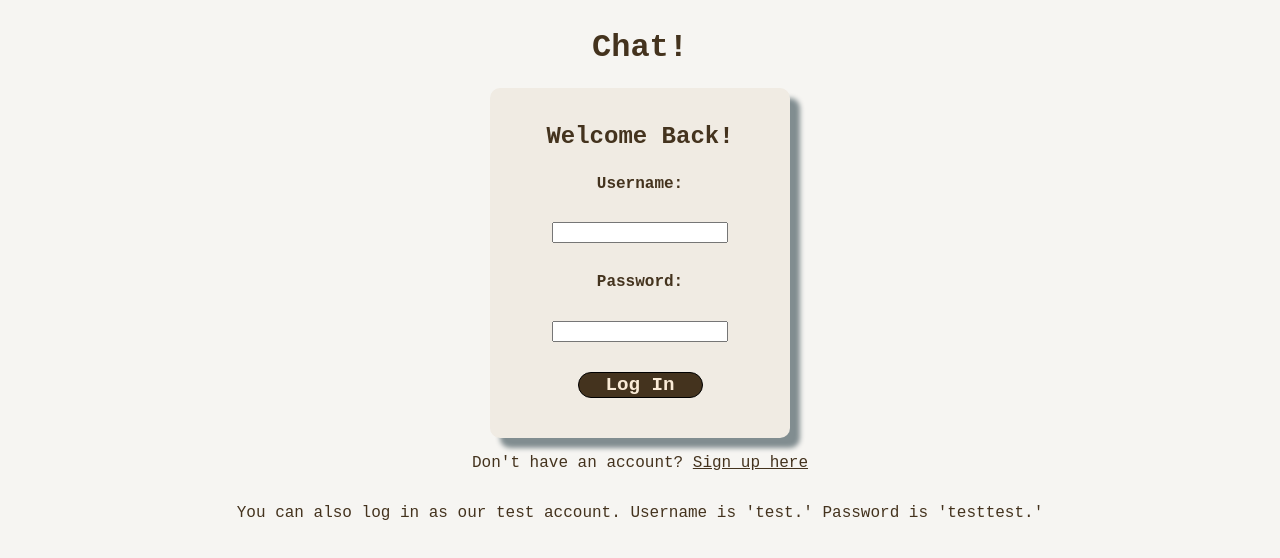
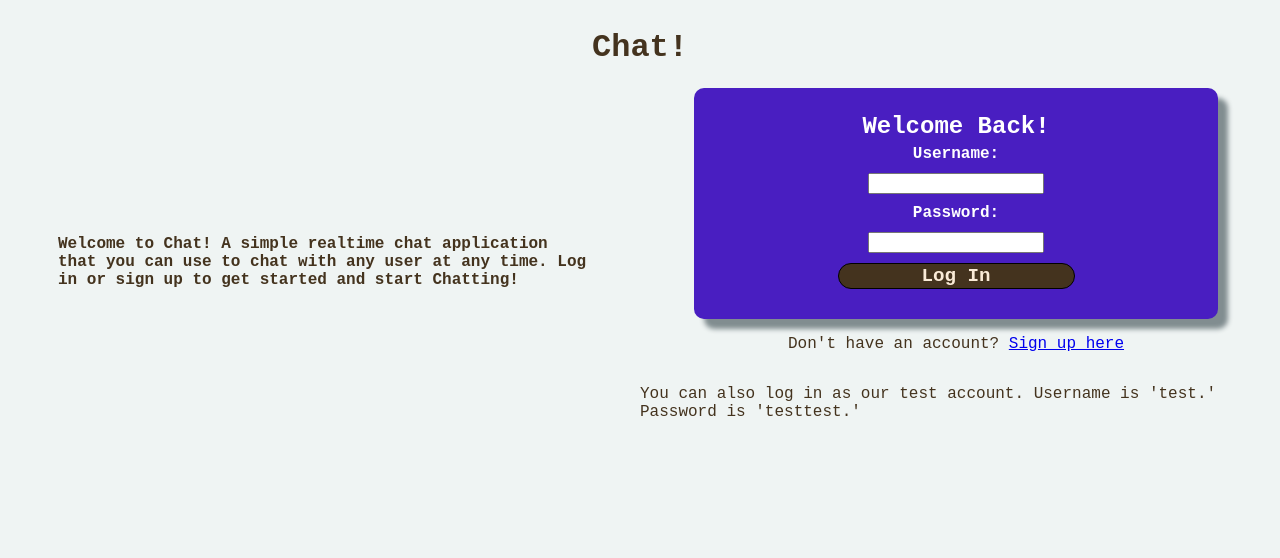
Before and after one commit to dp-beck/chat-app-frontend, a React (Vite) app: page /login in a window 1280 px wide. Shown: the top 558 px of the page. Built offline with nearby package versions, Linux system fonts and the light colour scheme; no server answers.

Commit message:
changed styling for login page

```diff
--- a/src/devState.js
+++ b/src/devState.js
@@ -1,4 +1,4 @@
-let devState = false;
+let devState = true;
 let url;
 
 if (devState === true) {
--- a/src/index.css
+++ b/src/index.css
@@ -1,10 +1,10 @@
 * {
     font-family: 'Courier New', Courier, monospace;
-    color: #44331e;
 }
 
 body {
-    background-color: #F6F5F2;
+    color: #44331e;
+    background-color: rgb(239, 244, 243);
 }
 
 h2 {
@@ -37,7 +37,36 @@ input[type='submit']:hover, button:hover {
 
 }
 
-.login, .signup, .user_profile {
+.login {
+    display: grid;
+    grid-template-columns: repeat(2, 1fr);
+    grid-template-rows: repeat(1fr, 4fr);
+    align-items: center;
+    justify-items: center;
+}
+
+.login_header {
+    grid-column: 1 / span 2;
+}
+
+.login_welcome_message_container {
+    display: flex;
+    flex-direction: column;
+    align-items: center;
+    justify-content: center;
+    font-weight: 600;
+    margin-left: 50px;
+    margin-right: 50px;
+}
+
+.login_form_and_messages {
+    display: flex;
+    flex-direction: column;
+    align-items: center;
+    justify-content: center;
+}
+
+.signup, .user_profile {
     display: flex;
     flex-direction: column;
     align-items: center;
@@ -46,16 +75,17 @@ input[type='submit']:hover, button:hover {
 }
 
 .login_form, .signup_form, .manage_profile_form {
+    color:#ffffff;
     display: flex;
     flex-direction: column;
     justify-content: space-around;
     align-items: center;
     border-radius: 10px;
     padding: 25px;
-    background-color: #F0EBE3;
+    background-color: #491ec1;
     box-shadow: 10px 10px 5px 0px #818D90;
-    width: 250px;
-    height: 300px;
+    width: 75%;
+    height: 75%;
     min-width: 250px;
 }
 
--- a/src/routes/login.jsx
+++ b/src/routes/login.jsx
@@ -1,21 +1,20 @@
-import { useState } from 'react';
-import { Navigate, Link } from 'react-router-dom';
-import url from '../devState';
+import { useState } from "react";
+import { Navigate, Link } from "react-router-dom";
+import url from "../devState";
 
 const wrongInfoMsgStyle = {
-  color: 'red',
+  color: "red",
   fontWeight: 600,
 };
 
 function Login() {
-
   const [user, setUser] = useState();
   const [wrongInfoMsg, setWrongInfoMsg] = useState(false);
 
   const loginUser = (e) => {
     try {
-        fetch(url + '/api/users/login', {
-          method: 'POST',
+      fetch(url + "/api/users/login", {
+        method: "POST",
         body: JSON.stringify({
           user_name: e.target[0].value,
           password: e.target[1].value,
@@ -23,35 +22,48 @@ function Login() {
         headers: {
           "Content-Type": "application/json;charset=utf-8",
         },
-        }).then((res) => {
+      })
+        .then((res) => {
           if (res.ok) {
-            return res.json()
+            return res.json();
           } else {
-            if (res.status === 400) {setWrongInfoMsg(true)};
-            if (res.status === 404) throw new Error('404, Not found');
-            if (res.status === 500) throw new Error('500, internal server error');
+            if (res.status === 400) {
+              setWrongInfoMsg(true);
+            }
+            if (res.status === 404) throw new Error("404, Not found");
+            if (res.status === 500)
+              throw new Error("500, internal server error");
             throw new Error(res.status);
           }
-        }).then((data) => {
+        })
+        .then((data) => {
           setUser(e.target[0].value);
-          localStorage.setItem('token', data.token);
-        })
-      }
-      catch (error) {
-        console.error('Fetch', error);
+          localStorage.setItem("token", data.token);
+        });
+    } catch (error) {
+      console.error("Fetch", error);
     }
   };
 
   const handleSubmit = (e) => {
     e.preventDefault();
     loginUser(e);
-    }
+  };
 
   return (
-      <div className='login'>
-        <h1>Chat!</h1>
-        <form onSubmit={handleSubmit} className='login_form'>
+    <div className="login">
+      <h1 className="login_header">Chat!</h1>
 
+      <div className="login_welcome_message_container">
+        <p className="login_welcome_message">
+          Welcome to Chat! A simple realtime chat application that you can use
+          to chat with any user at any time. Log in or sign up to get started
+          and start Chatting!
+        </p>
+      </div>
+
+      <div className="login_form_and_messages">
+        <form onSubmit={handleSubmit} className="login_form">
           <h2>Welcome Back!</h2>
           <label htmlFor="user_name">Username:</label>
           <input type="text" name="user_name" id="user_name" />
@@ -61,13 +73,21 @@ function Login() {
 
           <input type="submit" value="Log In" />
         </form>
-        {wrongInfoMsg && (<p style={wrongInfoMsgStyle}>Wrong username or password entered.</p>)}
+        {wrongInfoMsg && (
+          <p style={wrongInfoMsgStyle}>Wrong username or password entered.</p>
+        )}
         {/* eslint-disable-next-line react/no-unescaped-entities*/}
-        <p>Don't have an account? <Link to='/signup'>Sign up here</Link></p>
-        <p>You can also log in as our test account. Username is 'test.' Password is 'testtest.' </p>
-        {user && (<Navigate to='/' replace={true} />)}
+        <p>
+          Don't have an account? <Link to="/signup">Sign up here</Link>
+        </p>
+        <p>
+          You can also log in as our test account. Username is 'test.' Password
+          is 'testtest.'{" "}
+        </p>
+        {user && <Navigate to="/" replace={true} />}
       </div>
-    )
+    </div>
+  );
 }
 
-  export default Login
+export default Login;
```
Lines whose indentation alone changed are shown as unchanged.
